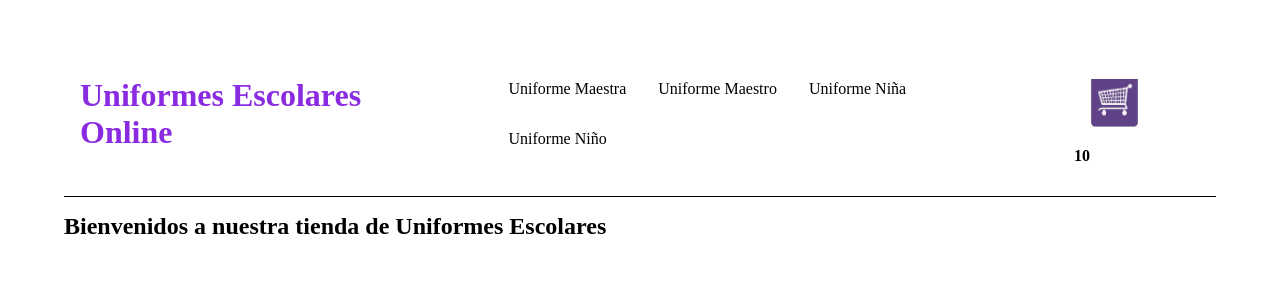
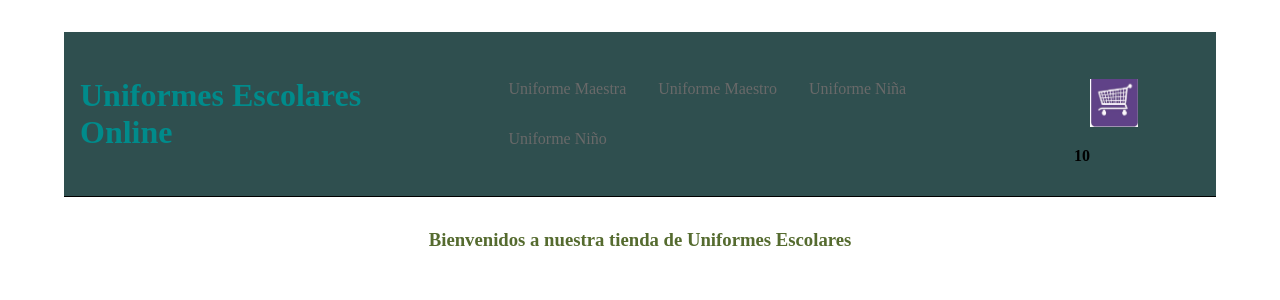
Before and after one commit to mariano-codificacion/practicas-react, a React (Vite) app: page / in a window 1280 px wide. Shown: the top 300 px of the page. Built offline with nearby package versions, Linux system fonts and the light colour scheme.

Commit message:
mejoras colores

```diff
--- /dev/null
+++ b/src/componentes/ListContainer/ListContainer.css
@@ -0,0 +1,11 @@
+.centrartit{
+    display: flex;
+    justify-content: center;
+    align-items: center;
+}
+
+
+.tit{
+    color: darkolivegreen;
+
+}
--- a/src/componentes/ListContainer/ListContainer.jsx
+++ b/src/componentes/ListContainer/ListContainer.jsx
@@ -1,8 +1,10 @@
-import React from 'react'
+import './ListContainer.css'
 
 const ListContainer = (props) => {
     return (
-        <h2> {props.greeting} </h2>
+        <div className='centrartit'>
+        <h3 className='tit'> {props.greeting} </h3>
+        </div>
     )
 }
 
--- a/src/componentes/NavBar/NavBar.css
+++ b/src/componentes/NavBar/NavBar.css
@@ -3,13 +3,16 @@ header {
     align-items: center;
     justify-content: center;
     border-bottom: 1px solid black;
+    background-color: darkslategray;
 }
 
 li {
+    color: dimgrey;
+    font-family: cursive;
     display: inline-block;
     margin: 1rem;
     cursor: pointer;
 }
 .uni {
-color: blueviolet;
+color: darkcyan;
 }
```
